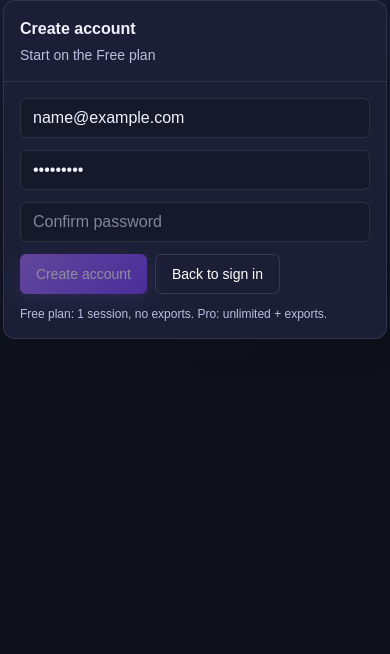
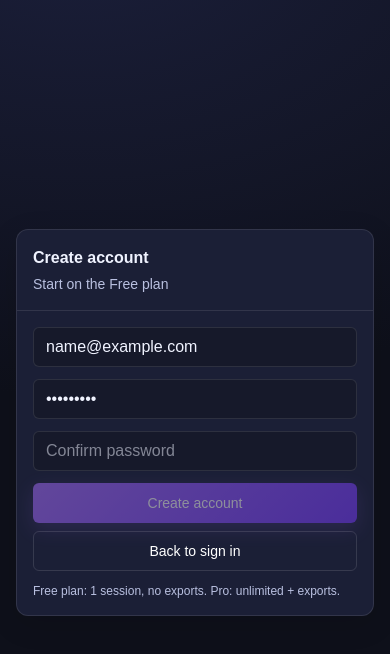
Before and after one commit to reachoutthueme/SessionFoundry, a Next.js app in the folder web/: page /login in a window 390 px wide. Both pictures are taken after typing "name@example.com", "Sample123" into the empty fields and a click on the button "Create account". Shown: the top 654 px of the page. Built offline with nearby package versions, Linux system fonts and the light colour scheme; no server answers.

Commit message:
Login page improvements

```diff
--- a/web/app/login/page.tsx
+++ b/web/app/login/page.tsx
@@ -3,6 +3,7 @@
 export const dynamic = "force-dynamic";
 
 import { useEffect, useMemo, useState } from "react";
+import { useRouter } from "next/navigation";
 import { supabase } from "@/app/lib/supabaseClient";
 import Button from "@/components/ui/Button";
 import { Card, CardBody, CardHeader } from "@/components/ui/Card";
@@ -10,8 +11,9 @@ import { useToast } from "@/components/ui/Toast";
 
 export default function LoginPage() {
   const toast = useToast();
+  const router = useRouter();
 
-  // mode: "signin" | "signup"
+  // signin | signup
   const [mode, setMode] = useState<"signin" | "signup">("signin");
 
   // form state
@@ -20,43 +22,40 @@ export default function LoginPage() {
   const [confirm, setConfirm] = useState("");
   const [loading, setLoading] = useState(false);
 
-  // On first render in the browser, look at ?mode=signup
+  // read ?mode=signup on mount
   useEffect(() => {
     try {
       const qs = new URLSearchParams(window.location.search);
       const m = qs.get("mode");
-      if (m === "signup") {
-        setMode("signup");
-      } else {
-        setMode("signin");
-      }
+      setMode(m === "signup" ? "signup" : "signin");
     } catch {
       // ignore
     }
   }, []);
 
-  // If already signed in, bounce to dashboard
+  // if already signed in, go to dashboard
   useEffect(() => {
     (async () => {
       try {
-        const r = await fetch("/api/auth/session", {
-          cache: "no-store",
-        });
+        const r = await fetch("/api/auth/session", { cache: "no-store" });
+        if (!r.ok) return;
         const j = await r.json();
         if (j?.user) {
-          location.href = "/dashboard";
+          router.push("/dashboard");
         }
-      } catch {
-        // ignore
+      } catch (err) {
+        console.error("session check failed", err);
       }
     })();
-  }, []);
+  }, [router]);
 
+  // after successful auth: sync cookie + navigate
   async function afterAuth() {
     try {
       const s = await supabase.auth.getSession();
       const at = s.data.session?.access_token;
       const rt = s.data.session?.refresh_token;
+
       if (at) {
         await fetch("/api/auth/set-token", {
           method: "POST",
@@ -67,10 +66,11 @@ export default function LoginPage() {
           }),
         });
       }
-    } catch {
-      // ignore sync failures
+    } catch (err) {
+      console.error("afterAuth sync failed", err);
     }
-    location.href = "/dashboard";
+
+    router.push("/dashboard");
   }
 
   async function signIn() {
@@ -78,12 +78,13 @@ export default function LoginPage() {
       toast("Supabase not configured", "error");
       return;
     }
+
     setLoading(true);
+    try {
       const { error } = await supabase.auth.signInWithPassword({
         email: email.trim(),
         password,
       });
-    setLoading(false);
 
       if (error) {
         toast(error.message, "error");
@@ -92,6 +93,9 @@ export default function LoginPage() {
 
       toast("Signed in", "success");
       await afterAuth();
+    } finally {
+      setLoading(false);
+    }
   }
 
   async function signUp() {
@@ -99,6 +103,7 @@ export default function LoginPage() {
       toast("Supabase not configured", "error");
       return;
     }
+
     if (password.length < 8) {
       toast("Password must be at least 8 characters", "error");
       return;
@@ -109,12 +114,12 @@ export default function LoginPage() {
     }
 
     setLoading(true);
+    try {
       const { error } = await supabase.auth.signUp({
         email: email.trim(),
         password,
         options: { data: { plan: "free" } },
       });
-    setLoading(false);
 
       if (error) {
         toast(error.message, "error");
@@ -122,7 +127,10 @@ export default function LoginPage() {
       }
 
       toast("Account created", "success");
-    await signIn();
+      await afterAuth();
+    } finally {
+      setLoading(false);
+    }
   }
 
   const title = useMemo(
@@ -139,39 +147,67 @@ export default function LoginPage() {
   );
 
   return (
-    <div className="max-w-sm mx-auto">
+    <div className="min-h-dvh flex items-center justify-center px-4">
+      <div className="w-full max-w-sm">
         <Card>
           <CardHeader title={title} subtitle={subtitle} />
           <CardBody>
-          {/* form */}
             <div className="space-y-3">
+              {/* Email */}
+              <div className="space-y-1">
+                <label htmlFor="email" className="sr-only">
+                  Email
+                </label>
                 <input
-              className="w-full h-10 rounded-md bg-[var(--panel)] border border-white/10 px-3 outline-none"
+                  id="email"
+                  className="h-10 w-full rounded-md border border-white/10 bg-[var(--panel)] px-3 outline-none"
                   placeholder="Email"
+                  autoComplete="email"
                   value={email}
                   onChange={(e) => setEmail(e.target.value)}
+                  disabled={loading}
                 />
+              </div>
 
+              {/* Password */}
+              <div className="space-y-1">
+                <label htmlFor="password" className="sr-only">
+                  Password
+                </label>
                 <input
+                  id="password"
                   type="password"
-              className="w-full h-10 rounded-md bg-[var(--panel)] border border-white/10 px-3 outline-none"
+                  className="h-10 w-full rounded-md border border-white/10 bg-[var(--panel)] px-3 outline-none"
                   placeholder="Password"
+                  autoComplete={mode === "signin" ? "current-password" : "new-password"}
                   value={password}
                   onChange={(e) => setPassword(e.target.value)}
+                  disabled={loading}
                 />
+              </div>
 
+              {/* Confirm password (signup only) */}
               {mode === "signup" && (
+                <div className="space-y-1">
+                  <label htmlFor="confirm" className="sr-only">
+                    Confirm password
+                  </label>
                   <input
+                    id="confirm"
                     type="password"
-                className="w-full h-10 rounded-md bg-[var(--panel)] border border-white/10 px-3 outline-none"
+                    className="h-10 w-full rounded-md border border-white/10 bg-[var(--panel)] px-3 outline-none"
                     placeholder="Confirm password"
+                    autoComplete="new-password"
                     value={confirm}
                     onChange={(e) => setConfirm(e.target.value)}
+                    disabled={loading}
                   />
+                </div>
               )}
 
+              {/* Action row */}
               {mode === "signin" ? (
-              <div className="flex gap-2">
+                <div className="flex flex-col gap-2 sm:flex-row">
                   <Button onClick={signIn} disabled={loading}>
                     Sign in
                   </Button>
@@ -184,7 +220,7 @@ export default function LoginPage() {
                   </Button>
                 </div>
               ) : (
-              <div className="flex gap-2">
+                <div className="flex flex-col gap-2 sm:flex-row">
                   <Button
                     onClick={signUp}
                     disabled={
@@ -213,5 +249,6 @@ export default function LoginPage() {
           </CardBody>
         </Card>
       </div>
+    </div>
   );
 }
```
Lines whose indentation alone changed are shown as unchanged.
